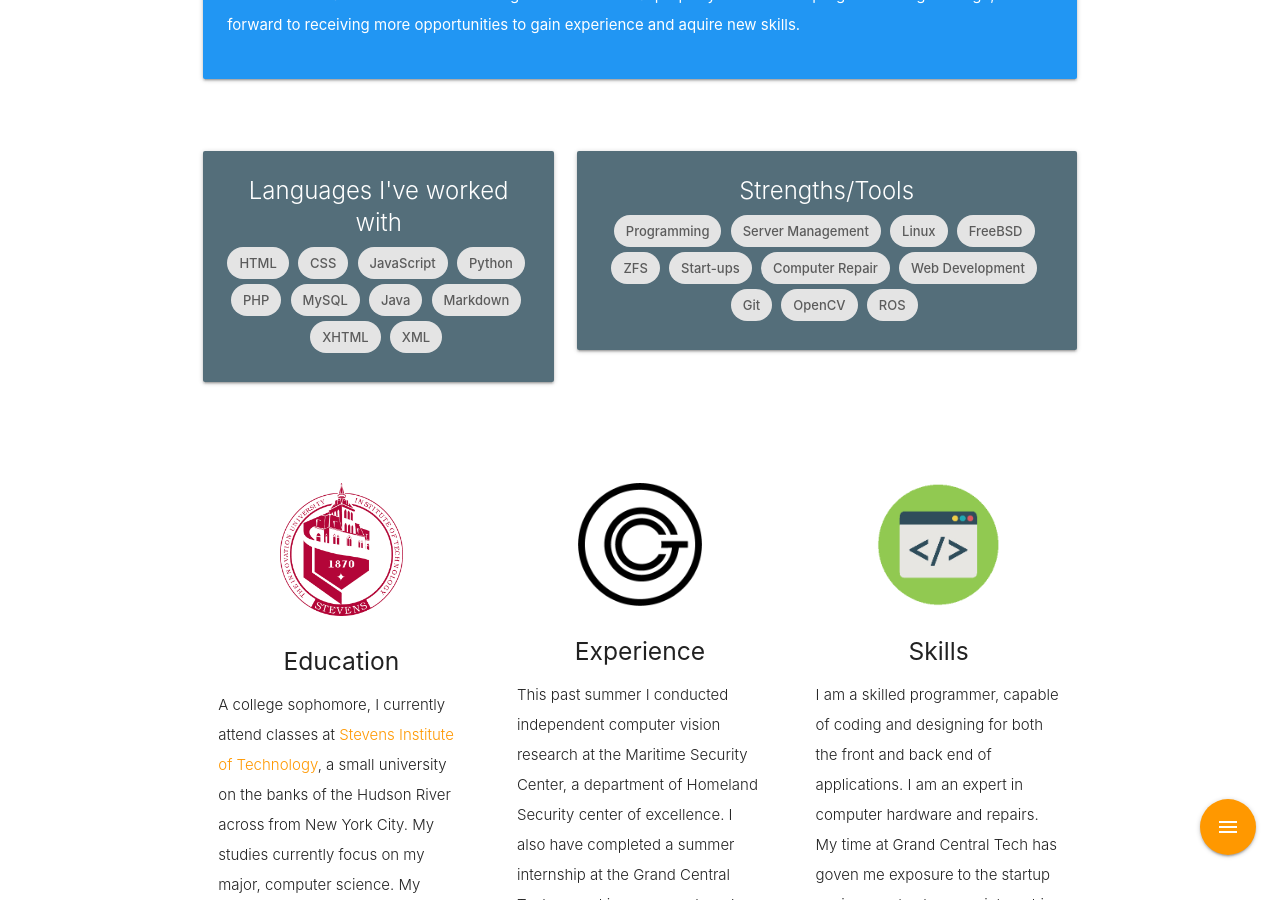
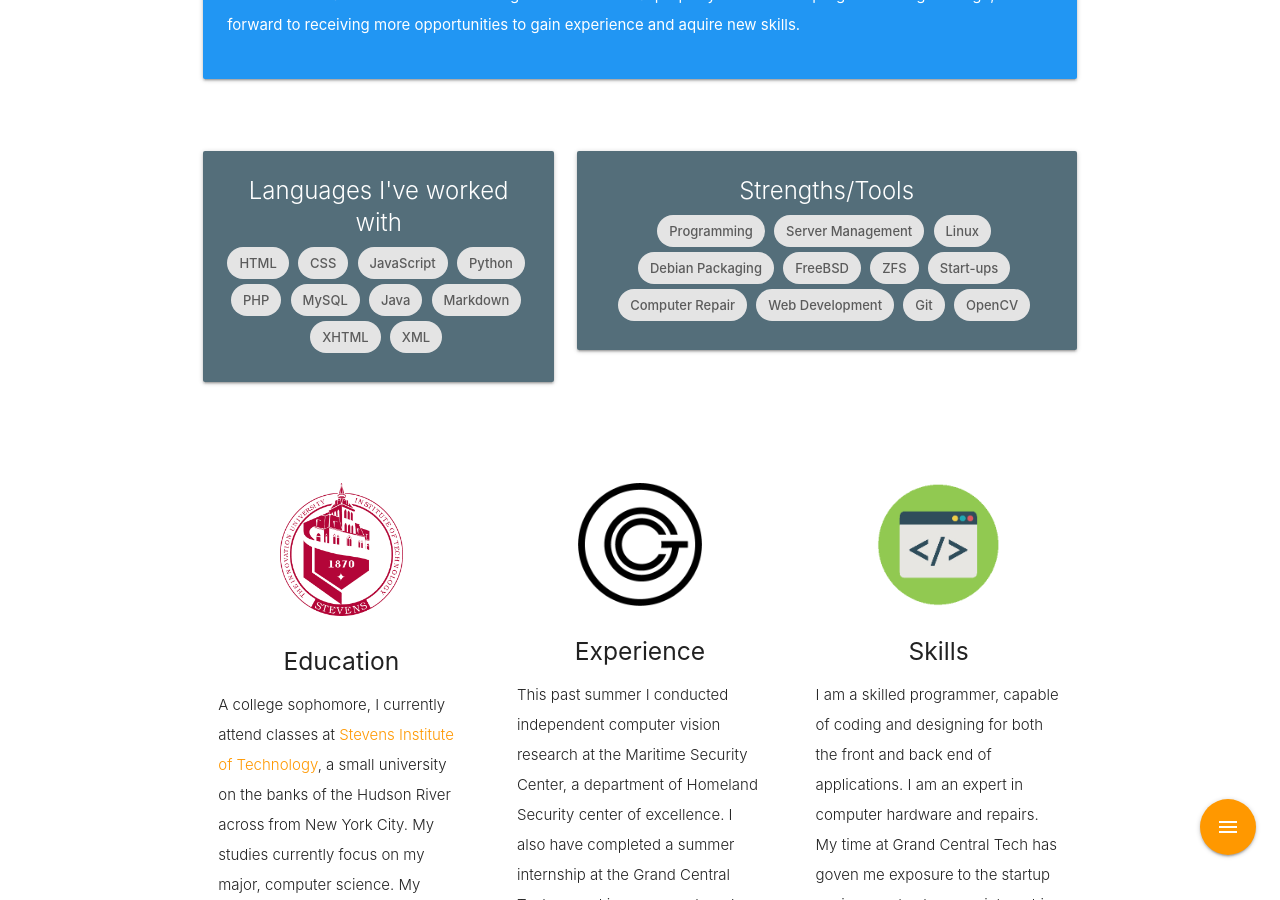
Before and after one commit to joshuaspring9/personal-website, a Jekyll site: the page built from index.html, in a window 1280 px wide and 900 px high, scrolled down 1140 px. Built offline with Jekyll 4.4.1, drawn with Linux system fonts in a browser that asks for light colours; nearby versions of some CDN libraries.

Commit message:
Update skills section

```diff
--- a/index.html
+++ b/index.html
@@ -62,6 +62,7 @@ layout: default
 						<div class="chip">Programming</div>
 						<div class="chip">Server Management</div>
 						<div class="chip">Linux</div>
+						<div class="chip">Debian Packaging</div>
 						<div class="chip">FreeBSD</div>
 						<div class="chip">ZFS</div>
 						<div class="chip">Start-ups</div>
@@ -69,7 +70,6 @@ layout: default
 						<div class="chip">Web Development</div>
 						<div class="chip">Git</div>
 						<div class="chip">OpenCV</div>
-						<div class="chip">ROS</div>
 					</div>
 				</div>
 			</div>
```
